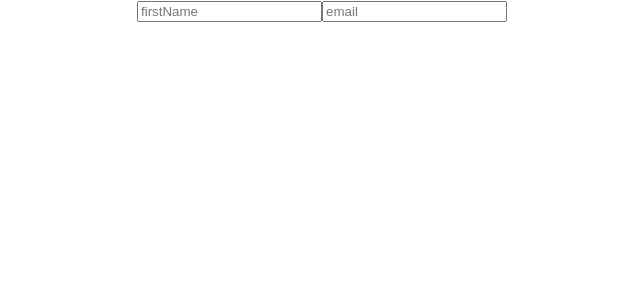
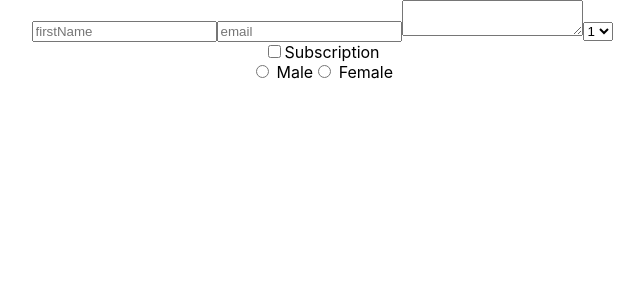
Before and after one commit to Dmitriifd/react-film, a React (Create React App) app: page / in a window 1280 px wide. Shown: the top 300 px of the page, without its empty margins (318-962 px from the left). Built offline with nearby package versions, Linux system fonts and the light colour scheme.

Commit message:
элементы checkbox radio select textarea

```diff
--- a/src/components/Form.jsx
+++ b/src/components/Form.jsx
@@ -3,28 +3,37 @@
 class Form extends React.Component {
 	state = {
 		firstName: '',
-        email: ''
+		email: '',
+		message: '',
+		select: '',
+		subscription: false,
+        gender: ''
 	}
 
-
 	handleChange = (event) => {
-        this.setState({ [event.target.name]: event.target.value})
+		this.setState({ [event.target.name]: event.target.value })
+	}
+	handleCheckboxChange = (event) => {
+        this.setState({ [event.target.name]: event.target.checked })
     }
 
 	validateName = () => {
 		if (this.state.firstName.length < 5) {
-
 			alert('Короткое имя')
 		}
 	}
 	validateEmail = () => {
-        if (!/^(([^<>()[\]\\.,;:\s@"]+(\.[^<>()[\]\\.,;:\s@"]+)*)|(".+"))@((\[[0-9]{1,3}\.[0-9]{1,3}\.[0-9]{1,3}\.[0-9]{1,3}\])|(([a-zA-Z\-0-9]+\.)+[a-zA-Z]{2,}))$/.test(this.state.email)) {
+		if (
+			!/^(([^<>()[\]\\.,;:\s@"]+(\.[^<>()[\]\\.,;:\s@"]+)*)|(".+"))@((\[[0-9]{1,3}\.[0-9]{1,3}\.[0-9]{1,3}\.[0-9]{1,3}\])|(([a-zA-Z\-0-9]+\.)+[a-zA-Z]{2,}))$/.test(
+				this.state.email
+			)
+		) {
 			alert('Email не валидный')
 		}
 	}
 
 	render() {
-        const { firstName, email } = this.state
+		const { firstName, email, message, select, subscription, gender } = this.state
 
 		return (
 			<div>
@@ -44,6 +53,43 @@
 					onChange={this.handleChange}
 					onBlur={this.validateEmail}
 				/>
+				<textarea
+					name='message'
+					onChange={this.handleChange}
+					value={message}
+				></textarea>
+				<select name='select' value={select} onChange={this.handleChange}>
+					<option value='1'>1</option>
+					<option value='2'>2</option>
+					<option value='3'>3</option>
+				</select>
+				<br />
+				<label>
+					<input
+						type='checkbox'
+						name='subscription'
+						checked={subscription}
+						onChange={this.handleCheckboxChange}
+					/>
+					Subscription
+				</label>
+				<br />
+				<input
+					type='radio'
+					name='gender'
+					value='male'
+					onChange={this.handleChange}
+					checked={gender === 'male'}
+				/>{' '}
+				Male
+				<input
+					type='radio'
+					name='gender'
+					value='female'
+					onChange={this.handleChange}
+					checked={gender === 'female'}
+				/>{' '}
+				Female
 			</div>
 		)
 	}
```
Lines whose indentation alone changed are shown as unchanged.
